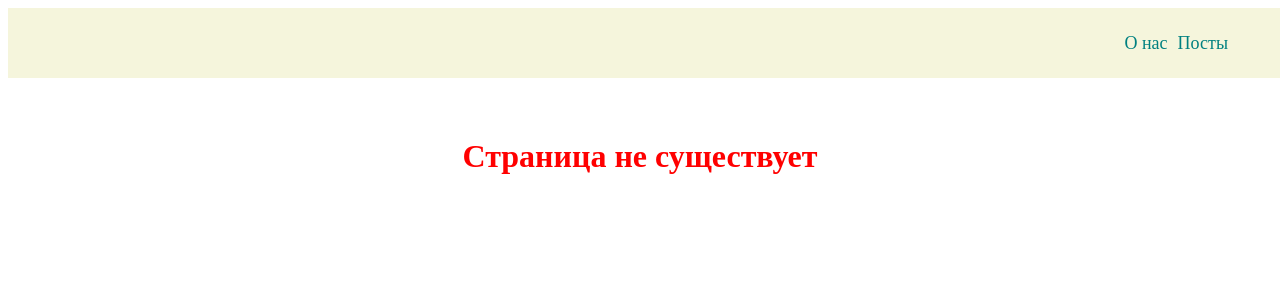
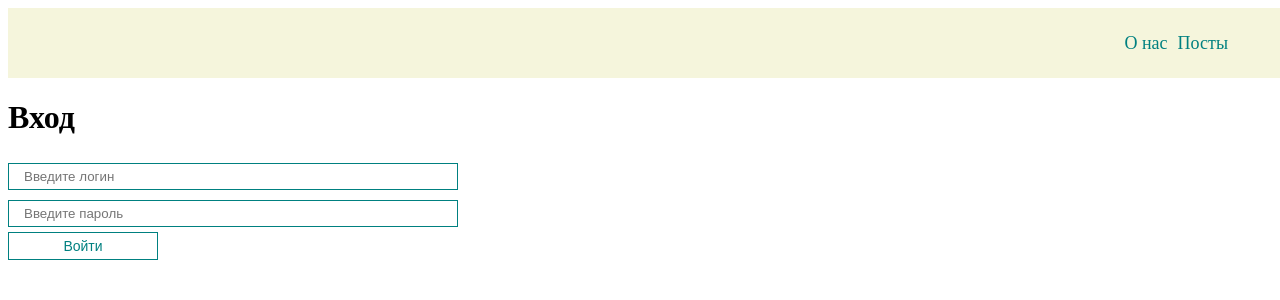
Before and after one commit to SarNadya/user_post_list, a React (Create React App) app: page /login in a window 1280 px wide. Shown: the top 300 px of the page. Built offline with nearby package versions, Linux system fonts and the light colour scheme.

Commit message:
added private and public routes

```diff
--- a/src/components/AppRouter/AppRouter.jsx
+++ b/src/components/AppRouter/AppRouter.jsx
@@ -1,18 +1,37 @@
 import React from 'react';
-import About from '../../pages/About';
-import Posts from '../../pages/Posts';
-import Error from '../../pages/Error';
 import { Route, Routes } from 'react-router-dom';
-import PostPage from '../../pages/PostPage';
+import { privateRoutes, publicRoutes } from '../../router/routes';
 
 const AppRouter = () => {
+  const isAuth = false;
   return (
-    <Routes>
-        <Route exact path='/'element={<About/>}/>
-        <Route exact path='posts'element={<Posts/>}/>
-        <Route exact path='posts/:id'element={<PostPage/>}/>
-        <Route path='*' element={<Error/>}/>
-      </Routes>
+    <div>
+      {
+        isAuth
+          ?
+          <Routes>
+            {privateRoutes.map(route =>
+              <Route
+                element={route.component}
+                path={route.path}
+                exact={route.exact}
+                key={Date.now()}
+              />
+            )}
+          </Routes>
+          :
+          <Routes>
+            {publicRoutes.map(route =>
+              <Route
+                element={route.component}
+                path={route.path}
+                exact={route.exact}
+                key={Date.now()}
+              />
+            )}
+          </Routes>
+        }
+    </div>
   );
 };
 
--- /dev/null
+++ b/src/pages/Login.jsx
@@ -0,0 +1,18 @@
+import React from 'react';
+import MyInput from '../components/MyInput/MyInput';
+import MyButton from '../components/MyButton/MyButton';
+
+const Login = () => {
+  return (
+    <div>
+      <h1>Вход</h1>
+      <form>
+        <MyInput type="text" placeholder="Введите логин"></MyInput>
+        <MyInput type="password" placeholder="Введите пароль"></MyInput>
+        <MyButton>Войти</MyButton>
+      </form>
+    </div>
+  );
+};
+
+export default Login;
--- /dev/null
+++ b/src/router/routes.js
@@ -0,0 +1,20 @@
+import { Navigate } from "react-router-dom";
+import About from "../pages/About";
+import Error from "../pages/Error";
+import Login from "../pages/Login";
+import PostPage from "../pages/PostPage";
+import Posts from "../pages/Posts";
+
+export const privateRoutes = [
+  { path: '/', component: <About/>, exact: true},
+  { path: '/posts', component: <Posts/>, exact: true},
+  { path: '/posts/:id', component: <PostPage/>, exact: true},
+  { path: '*', component: <Error/>, exact: true},
+]
+
+export const publicRoutes = [
+  { path: '/login', component: <Login/>, exact: true},
+  { path: '/', component: <About/>, exact: true},
+  { path: '*', component: <Error/>, exact: true},
+  { path: '/posts', component: <Navigate replace to='/login'/>, exact: true},
+]
```
